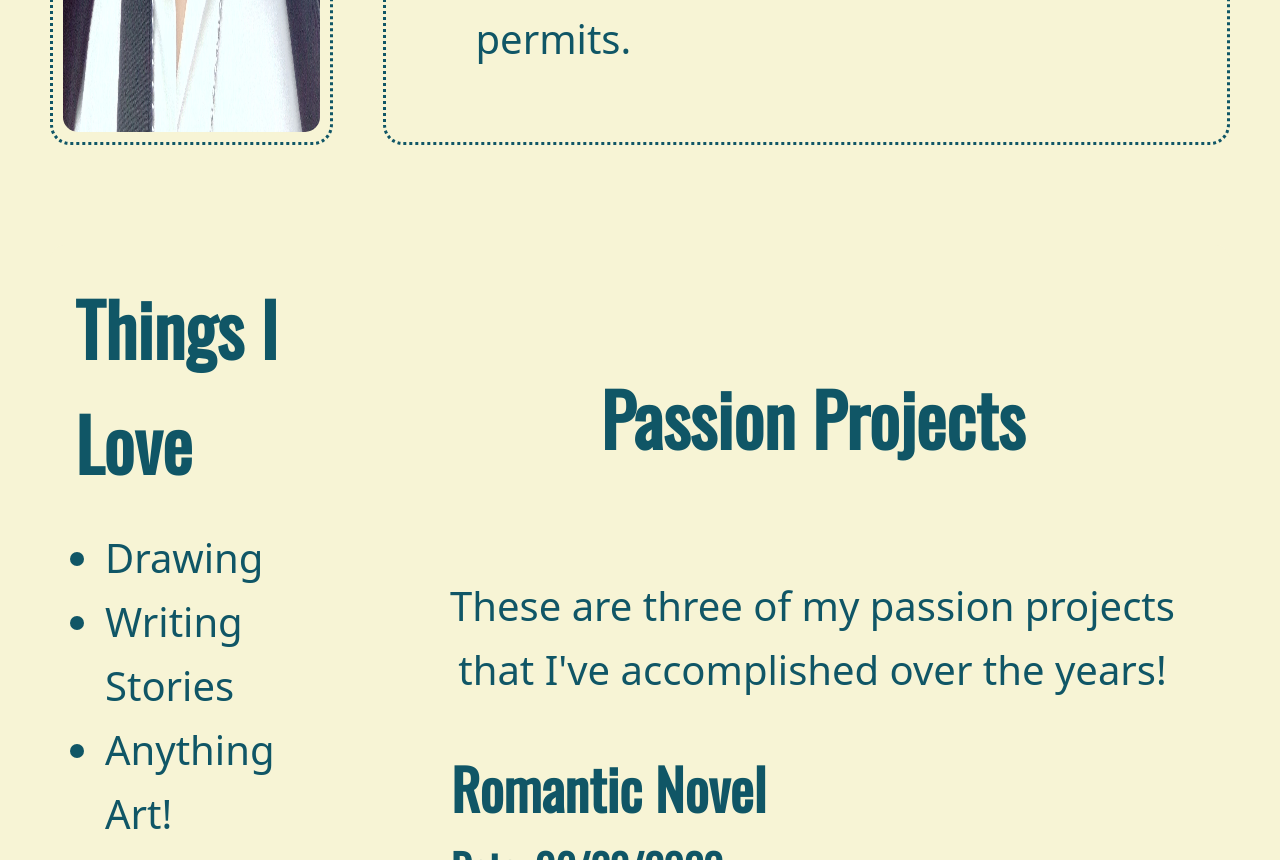
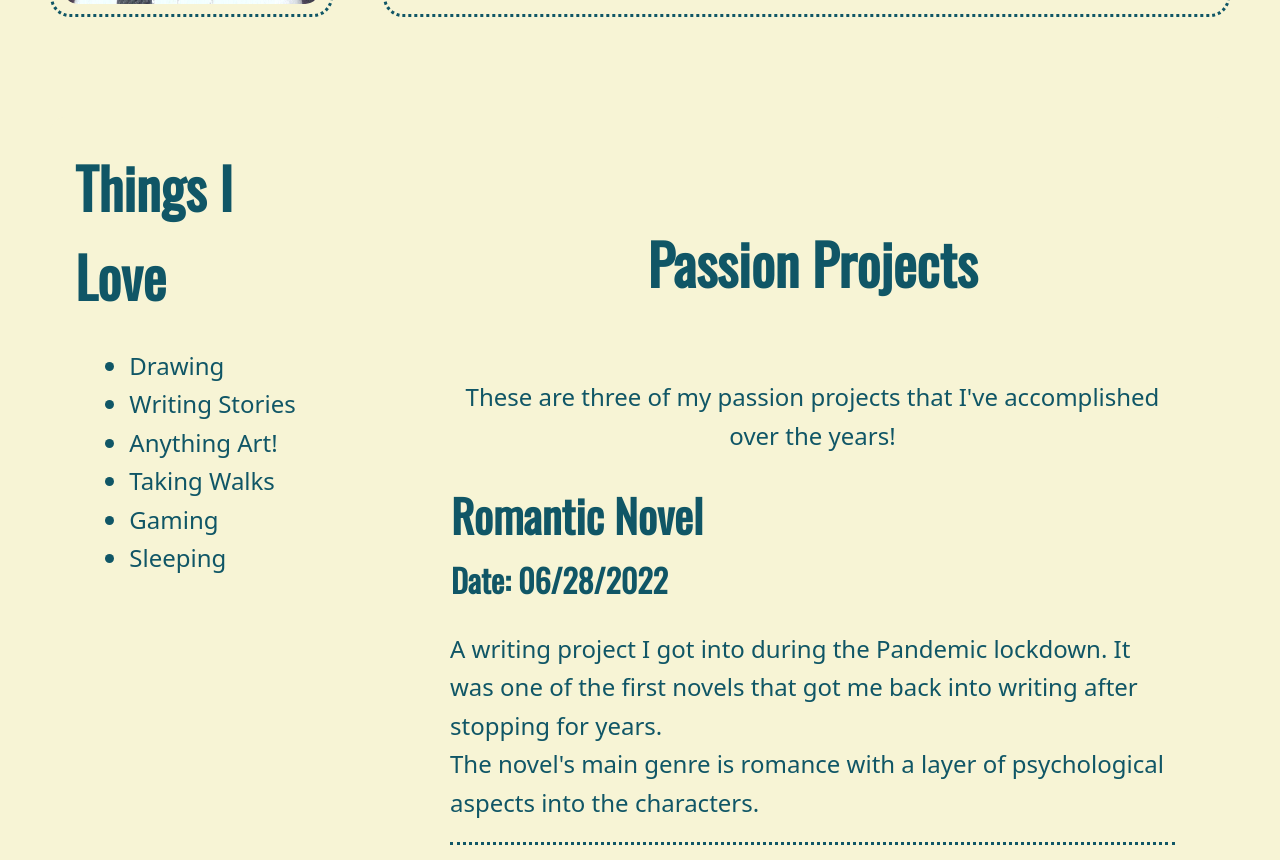
Before and after one commit to naomi-garbosa/Getting-To-Know-Me, a plain HTML site: page index.html in a window 1280 px wide. Shown: the part 1940-2800 px from the top of the page. Drawn offline with nearby package versions, Linux system fonts and the light colour scheme.

Commit message:
Update style.css

```diff
--- a/style.css
+++ b/style.css
@@ -39,34 +39,34 @@ h1 {
 	color: #105666;
 	font-family: Oswald, sans-serif;
 	font-weight: bolder;
-	font-size: 8rem;
+	font-size: 4rem;
 }
 
 h2 {
 	color: #105666;
 	font-family: Oswald, sans-serif;
 	font-weight: bold;
-	font-size: 4.5rem;
+	font-size: 3.5rem;
 }
 
 h3 {
 	color: #105666;
 	font-family: Oswald, sans-serif;
 	font-weight: bold;
-	font-size: 3.5rem;
+	font-size: 2.80rem;
 }
 
 h4 {
 	color: #105666;
 	font-family: Oswald, sans-serif;
 	font-weight: bold;
-	font-size: 2.5rem;
+	font-size: 2rem;
 }
 
 li, p {
 	color: #105666;
 	font-family: Noto Sans, Tahoma, sans-serif;
-	font-size: 2.5rem;
+	font-size: 1.5rem;
 }
 
 #larger {
```
